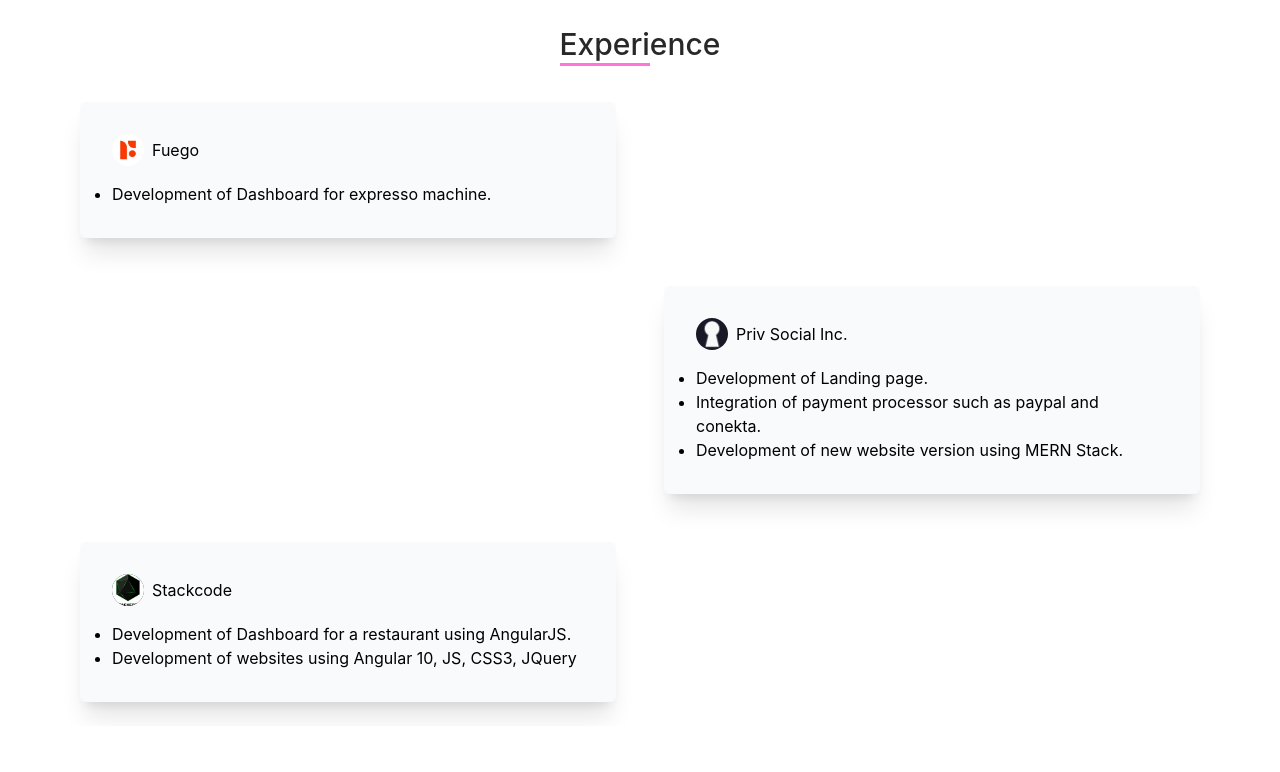
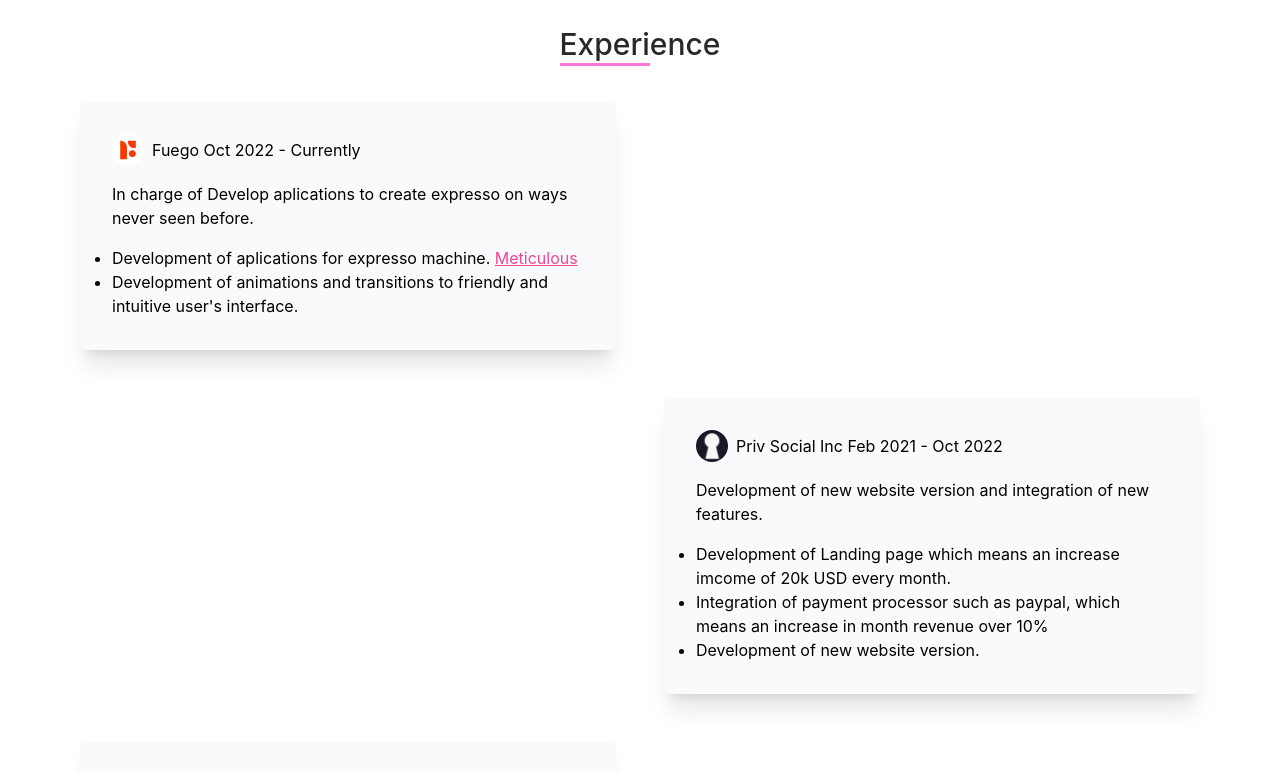
Before and after one commit to MiguelOsorno/Resume-2023, a React (Create React App) app: page / in a window 1280 px wide. Shown: the part 860-1632 px from the top of the page. Built offline with nearby package versions, Linux system fonts and the light colour scheme.

Commit message:
refactor(src/components/experience/experience): update experience

```diff
--- a/src/components/experience/Experience.tsx
+++ b/src/components/experience/Experience.tsx
@@ -31,11 +31,17 @@ export const Experience = () => {
                                 <div className="bg-[#191827] h-8 w-8 flex justify-center items-center rounded-full overflow-hidden">
                                     <img className="w-full h-full object-cover" src="./fuego-logo.jpeg" alt="mipriv-logo" />
                                 </div>
-                                <h4>Fuego</h4>
+                                <h4>Fuego Oct 2022 - Currently</h4>
                             </div>
+                            <p className='mt-4'>In charge of Develop aplications to create expresso on ways never seen before.</p>
                             <div className="mt-4">
                                 <ul className="list-disc">
-                                    <li>Development of Dashboard for expresso machine.</li>
+                                    <li>Development of aplications for expresso machine. <a className='underline text-pink-500' href="https://www.kickstarter.com/projects/meticulous/meticulous-espresso/description" target='_blank'>Meticulous</a></li>
+                                </ul>
+                                <ul className='list-disc'>
+                                    <li>
+                                        Development of animations and transitions to friendly and intuitive user's interface.
+                                    </li>
                                 </ul>
                             </div>
                         </motion.div>
@@ -65,13 +71,14 @@ export const Experience = () => {
                                 <div className="bg-[#191827] h-8 w-8 flex justify-center items-center rounded-full overflow-hidden">
                                     <img className="w-full h-full object-cover" src="./priv.png" alt="mipriv-logo" />
                                 </div>
-                                <h4>Priv Social Inc.</h4>
+                                <h4>Priv Social Inc Feb 2021 - Oct 2022</h4>
                             </div>
+                            <p className='mt-4'>Development of new website version and integration of new features.</p>
                             <div className="mt-4">
                                 <ul className="list-disc">
-                                    <li>Development of Landing page.</li>
-                                    <li>Integration of payment processor such as paypal and conekta.</li>
-                                    <li>Development of new website version using MERN Stack.</li>
+                                    <li>Development of Landing page which means an increase imcome of 20k USD every month.</li>
+                                    <li>Integration of payment processor such as paypal, which means an increase in month revenue over 10%</li>
+                                    <li>Development of new website version.</li>
                                 </ul>
                             </div>
                         </motion.div>
@@ -99,12 +106,12 @@ export const Experience = () => {
                                 <div className="bg-[#191827] h-8 w-8 flex justify-center items-center rounded-full overflow-hidden">
                                     <img className="w-full h-full object-cover" src="./stackcode.jpeg" alt="mipriv-logo" />
                                 </div>
-                                <h4>Stackcode</h4>
+                                <h4>Stackcode Dic 2019 - Feb 2021</h4>
                             </div>
                             <div className="mt-4">
                                 <ul className="list-disc">
-                                    <li>Development of Dashboard for a restaurant using AngularJS.</li>
-                                    <li>Development of websites using Angular 10, JS, CSS3, JQuery</li>
+                                    <li>Development of admin panel for a restaurant to allow have a control over different types of orders and users in the business</li>
+                                    <li>Development of websites to increase the reach of the target audience. Establishments such as construction, opticians</li>
                                 </ul>
                             </div>
                         </motion.div>
```
